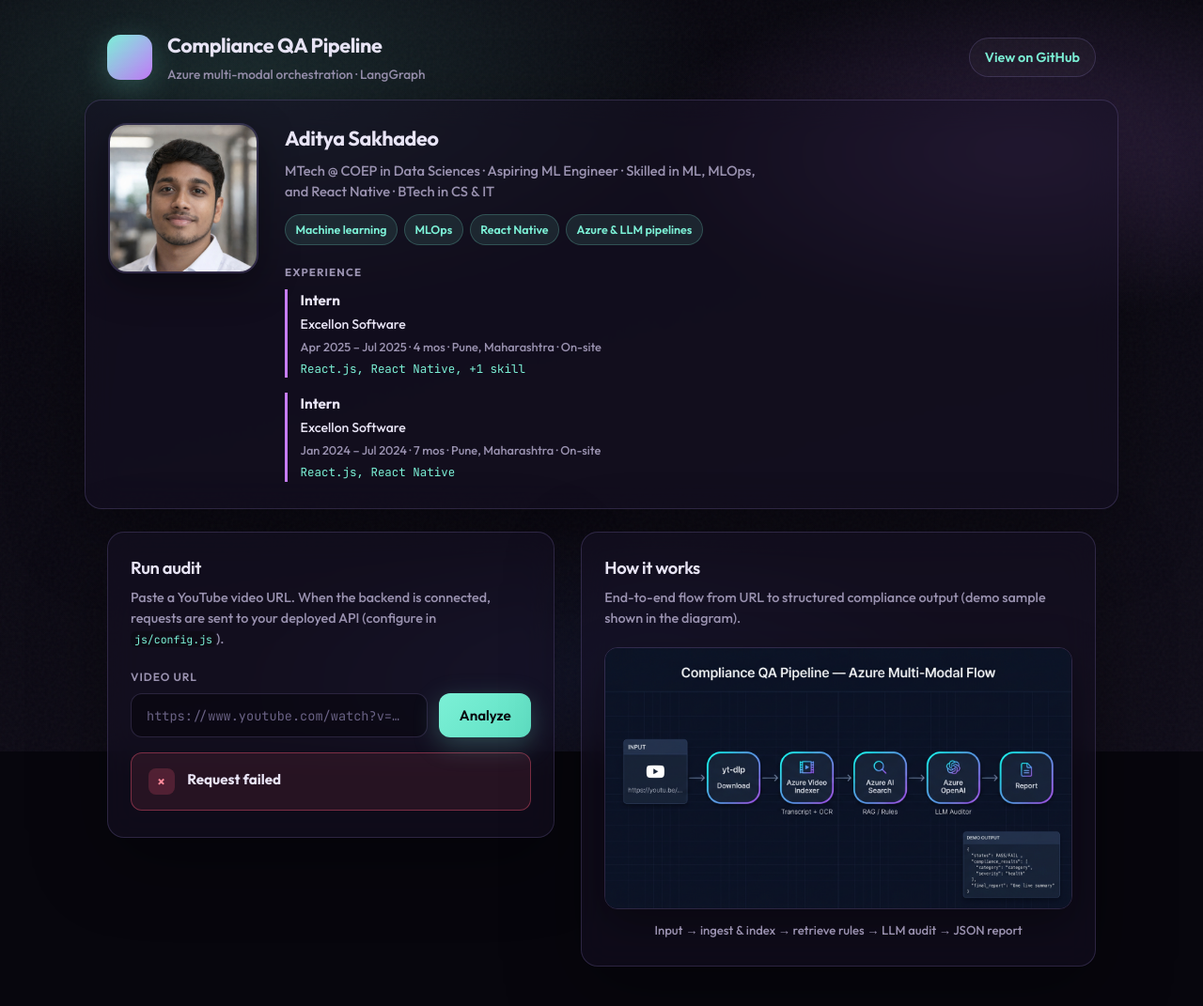
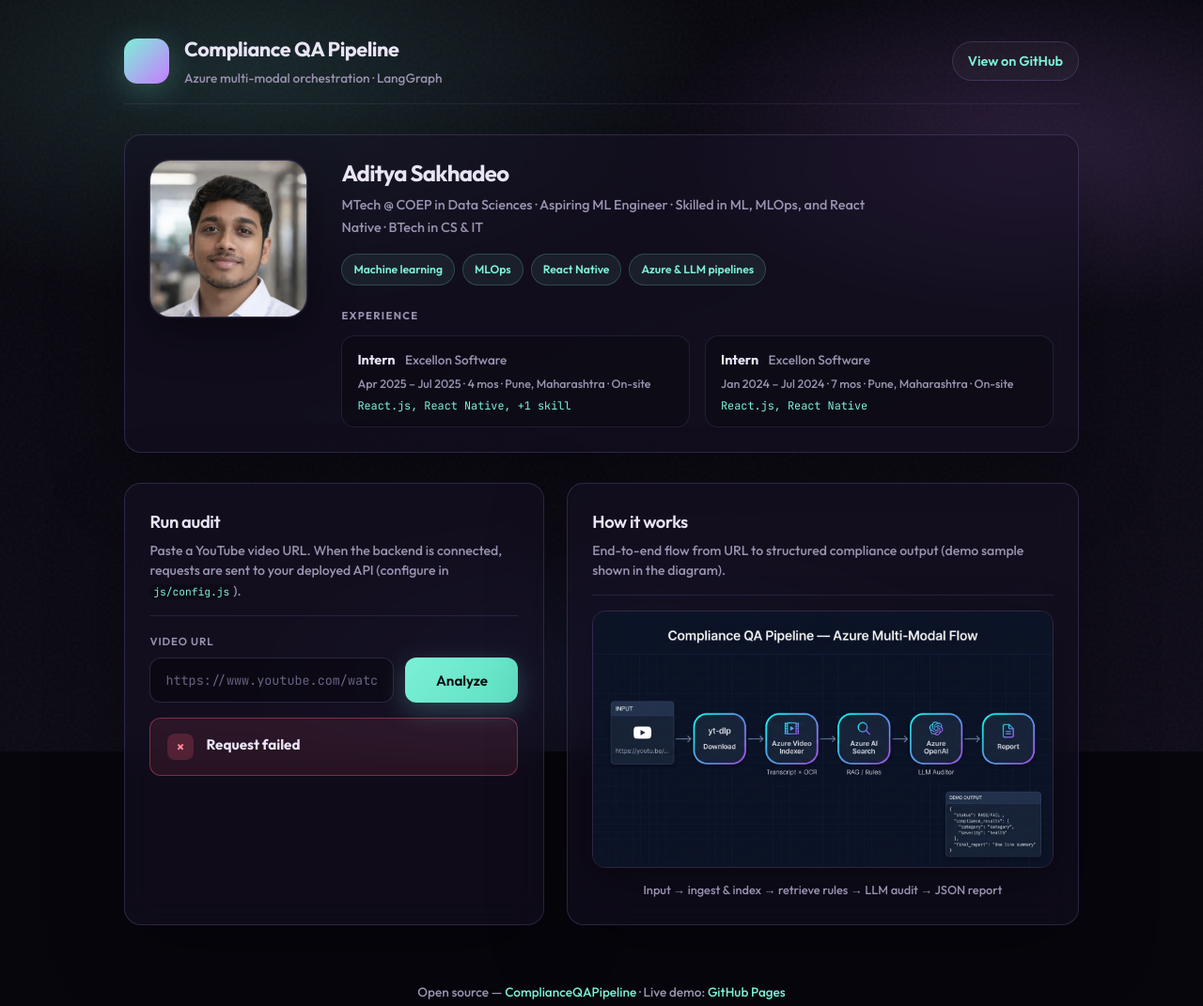
Before and after one commit to AdityaSakhadeo/ComplianceQAPipeline, a plain HTML site: page docs/index.html in a window 1280 px wide. Shown: the top 1071 px of the page at 94% size. Drawn offline with Linux system fonts and the light colour scheme.

Commit message:
styling changes

```diff
--- a/docs/css/styles.css
+++ b/docs/css/styles.css
@@ -15,6 +15,9 @@
   --radius: 18px;
   --font: "Outfit", system-ui, sans-serif;
   --mono: "JetBrains Mono", ui-monospace, monospace;
+  --content-max: 1080px;
+  --page-x: clamp(1.1rem, 4.2vw, 2rem);
+  --section-gap: clamp(1.25rem, 3vw, 2rem);
 }
 
 *,
@@ -34,6 +37,15 @@ body {
   color: var(--text);
   background: var(--bg0);
   line-height: 1.55;
+}
+
+/* Single alignment column for header → profile → main → footer */
+.shell {
+  width: 100%;
+  max-width: var(--content-max);
+  margin: 0 auto;
+  padding: 0 var(--page-x) 2.5rem;
+  box-sizing: border-box;
 }
 
 .bg-mesh {
@@ -64,10 +76,9 @@ body {
   flex-wrap: wrap;
   align-items: center;
   justify-content: space-between;
-  gap: 1rem;
-  max-width: 1100px;
-  margin: 0 auto;
-  padding: 2rem 1.5rem 1rem;
+  gap: 1rem 1.5rem;
+  padding: clamp(1.5rem, 4vw, 2.25rem) 0 1rem;
+  border-bottom: 1px solid rgba(180, 160, 255, 0.1);
 }
 
 .brand {
@@ -123,147 +134,190 @@ body.modal-open {
 .profile {
   position: relative;
   z-index: 1;
-  max-width: 1100px;
-  margin: 0 auto 1.5rem;
-  padding: 0 1.5rem;
+  margin: var(--section-gap) 0;
 }
 
 .profile-inner {
-  display: flex;
-  flex-direction: column;
-  align-items: center;
-  gap: 1.25rem;
+  display: grid;
+  grid-template-columns: 1fr;
+  gap: 1.5rem;
+  align-items: start;
+  justify-items: center;
   text-align: center;
 }
 
-@media (min-width: 640px) {
+@media (min-width: 720px) {
   .profile-inner {
-    flex-direction: row;
-    align-items: flex-start;
+    grid-template-columns: minmax(140px, 168px) minmax(0, 1fr);
+    gap: clamp(1.5rem, 4vw, 2.25rem);
+    justify-items: stretch;
     text-align: left;
-    gap: 1.75rem;
+  }
+
+  .profile-photo {
+    justify-self: center;
+  }
+
+  .profile-text {
+    min-width: 0;
   }
 }
 
 .profile-photo {
-  width: 140px;
-  height: 140px;
+  width: 148px;
+  height: 148px;
   object-fit: cover;
-  border-radius: 20px;
-  border: 2px solid var(--stroke);
-  box-shadow: 0 12px 40px rgba(0, 0, 0, 0.4);
-  flex-shrink: 0;
+  border-radius: 22px;
+  border: 1px solid var(--stroke);
+  box-shadow:
+    0 0 0 1px rgba(255, 255, 255, 0.04),
+    0 16px 48px rgba(0, 0, 0, 0.45);
 }
 
-@media (min-width: 640px) {
+@media (min-width: 720px) {
   .profile-photo {
-    width: 160px;
-    height: 160px;
+    width: 168px;
+    height: 168px;
+    justify-self: start;
   }
 }
 
+.profile-text {
+  width: 100%;
+}
+
 .profile-name {
-  margin: 0 0 0.4rem;
-  font-size: 1.35rem;
+  margin: 0 0 0.5rem;
+  font-size: clamp(1.25rem, 2.5vw, 1.5rem);
   font-weight: 700;
-  letter-spacing: -0.02em;
+  letter-spacing: -0.03em;
+  line-height: 1.2;
 }
 
 .profile-headline {
-  margin: 0 0 0.85rem;
-  font-size: 0.92rem;
+  margin: 0 0 1rem;
+  font-size: 0.9rem;
   color: var(--muted);
-  line-height: 1.5;
-  max-width: 52ch;
+  line-height: 1.65;
+  max-width: 62ch;
+  margin-left: auto;
+  margin-right: auto;
+}
+
+@media (min-width: 720px) {
+  .profile-headline {
+    margin-left: 0;
+    margin-right: 0;
+  }
 }
 
 .profile-skills {
   display: flex;
   flex-wrap: wrap;
-  gap: 0.45rem;
+  gap: 0.5rem;
   list-style: none;
-  margin: 0 0 1.25rem;
+  margin: 0 0 1.5rem;
   padding: 0;
   justify-content: center;
 }
 
-@media (min-width: 640px) {
+@media (min-width: 720px) {
   .profile-skills {
     justify-content: flex-start;
   }
 }
 
 .profile-skills li {
-  font-size: 0.78rem;
+  font-size: 0.76rem;
   font-weight: 600;
-  padding: 0.35rem 0.65rem;
+  padding: 0.4rem 0.75rem;
   border-radius: 999px;
-  background: rgba(124, 240, 214, 0.1);
-  border: 1px solid rgba(124, 240, 214, 0.22);
+  background: rgba(124, 240, 214, 0.08);
+  border: 1px solid rgba(124, 240, 214, 0.2);
   color: var(--accent);
 }
 
 .exp-heading {
-  margin: 0 0 0.6rem;
-  font-size: 0.72rem;
+  margin: 0 0 0.75rem;
+  font-size: 0.7rem;
   font-weight: 700;
   text-transform: uppercase;
-  letter-spacing: 0.1em;
+  letter-spacing: 0.12em;
   color: var(--muted);
+  text-align: left;
 }
 
-.exp-list {
-  list-style: none;
+.exp-grid {
+  display: grid;
+  gap: 0.75rem;
+}
+
+@media (min-width: 640px) {
+  .exp-grid {
+    grid-template-columns: 1fr 1fr;
+    gap: 1rem;
+  }
+}
+
+.exp-card {
   margin: 0;
-  padding: 0;
+  padding: 0.85rem 1rem;
+  text-align: left;
+  border-radius: 14px;
+  background: rgba(0, 0, 0, 0.22);
+  border: 1px solid rgba(180, 160, 255, 0.12);
   display: flex;
   flex-direction: column;
-  gap: 1rem;
+  gap: 0.35rem;
 }
 
-.exp-list li {
-  padding-left: 0.85rem;
-  border-left: 3px solid var(--accent2);
+.exp-card-head {
   display: flex;
-  flex-direction: column;
-  gap: 0.2rem;
+  flex-wrap: wrap;
+  align-items: baseline;
+  gap: 0.35rem 0.65rem;
 }
 
 .exp-role {
   font-weight: 700;
-  font-size: 0.95rem;
+  font-size: 0.9rem;
 }
 
 .exp-co {
-  font-size: 0.88rem;
-  color: var(--text);
+  font-size: 0.85rem;
+  color: var(--muted);
+  font-weight: 500;
 }
 
 .exp-meta {
-  font-size: 0.8rem;
+  margin: 0;
+  font-size: 0.78rem;
   color: var(--muted);
+  line-height: 1.45;
 }
 
 .exp-tech {
-  font-size: 0.78rem;
+  margin: 0;
+  font-size: 0.74rem;
   font-family: var(--mono);
   color: var(--accent);
+  line-height: 1.4;
 }
 
 .layout {
   position: relative;
   z-index: 1;
-  max-width: 1100px;
-  margin: 0 auto;
-  padding: 0 1.5rem 3rem;
+  padding: 0 0 1rem;
   display: grid;
-  gap: 1.75rem;
+  gap: var(--section-gap);
+  grid-template-columns: 1fr;
 }
 
 @media (min-width: 900px) {
   .layout {
-    grid-template-columns: 1fr 1.15fr;
-    align-items: start;
+    grid-template-columns: minmax(0, 1fr) minmax(0, 1.22fr);
+    align-items: stretch;
+    gap: 1.5rem;
   }
 }
 
@@ -273,8 +327,14 @@ body.modal-open {
   -webkit-backdrop-filter: blur(16px);
   border: 1px solid var(--stroke);
   border-radius: var(--radius);
-  padding: 1.5rem 1.5rem 1.75rem;
+  padding: clamp(1.25rem, 3vw, 1.65rem);
   box-shadow: 0 24px 80px rgba(0, 0, 0, 0.35);
+}
+
+.panel .panel-head {
+  margin-bottom: 1rem;
+  padding-bottom: 0.85rem;
+  border-bottom: 1px solid rgba(180, 160, 255, 0.12);
 }
 
 .panel-title {
@@ -285,9 +345,10 @@ body.modal-open {
 }
 
 .panel-desc {
-  margin: 0 0 1.25rem;
-  font-size: 0.9rem;
+  margin: 0;
+  font-size: 0.88rem;
   color: var(--muted);
+  line-height: 1.55;
 }
 
 .panel-desc code {
@@ -300,12 +361,13 @@ body.modal-open {
 }
 
 .form {
-  margin-bottom: 1rem;
+  margin-top: 1.15rem;
+  margin-bottom: 0;
 }
 
 .field-label {
   display: block;
-  font-size: 0.75rem;
+  font-size: 0.72rem;
   font-weight: 600;
   text-transform: uppercase;
   letter-spacing: 0.08em;
@@ -314,17 +376,29 @@ body.modal-open {
 }
 
 .input-wrap {
-  display: flex;
-  flex-wrap: wrap;
-  gap: 0.75rem;
+  display: grid;
+  grid-template-columns: 1fr;
+  gap: 0.65rem;
+  align-items: stretch;
+}
+
+@media (min-width: 520px) {
+  .input-wrap {
+    grid-template-columns: 1fr auto;
+    gap: 0.75rem;
+  }
+
+  .input-wrap .btn-primary {
+    min-width: 7.5rem;
+  }
 }
 
 .input-wrap input {
-  flex: 1 1 200px;
+  width: 100%;
   min-width: 0;
-  padding: 0.85rem 1rem;
+  padding: 0.88rem 1rem;
   font-family: var(--mono);
-  font-size: 0.85rem;
+  font-size: 0.84rem;
   color: var(--text);
   background: rgba(0, 0, 0, 0.35);
   border: 1px solid var(--stroke);
@@ -491,19 +565,36 @@ body.modal-open {
 }
 
 .diagram-caption {
-  margin: 0.75rem 0 0;
-  font-size: 0.82rem;
+  margin: 0.85rem 0 0;
+  font-size: 0.8rem;
   color: var(--muted);
   text-align: center;
+  line-height: 1.5;
+  max-width: 36rem;
+  margin-left: auto;
+  margin-right: auto;
+}
+
+.panel-diagram {
+  display: flex;
+  flex-direction: column;
+  min-height: 100%;
+}
+
+.panel-diagram .diagram-wrap {
+  flex: 1;
+  display: flex;
+  flex-direction: column;
 }
 
 .foot {
   position: relative;
   z-index: 1;
   text-align: center;
-  padding: 2rem 1rem 3rem;
+  padding: 2rem 0 0;
   font-size: 0.85rem;
   color: var(--muted);
+  line-height: 1.6;
 }
 
 .foot a {
--- a/docs/index.html
+++ b/docs/index.html
@@ -20,6 +20,7 @@
     <div class="bg-mesh" aria-hidden="true"></div>
     <div class="noise" aria-hidden="true"></div>
 
+    <div class="shell">
     <header class="top">
       <div class="brand">
         <span class="brand-mark" aria-hidden="true"></span>
@@ -59,36 +60,42 @@
             <li>Azure &amp; LLM pipelines</li>
           </ul>
           <h3 class="exp-heading">Experience</h3>
-          <ul class="exp-list">
-            <li>
+          <div class="exp-grid">
+            <article class="exp-card">
+              <div class="exp-card-head">
                 <span class="exp-role">Intern</span>
                 <span class="exp-co">Excellon Software</span>
-              <span class="exp-meta"
-                >Apr 2025 – Jul 2025 · 4 mos · Pune, Maharashtra · On-site</span
-              >
-              <span class="exp-tech">React.js, React Native, +1 skill</span>
-            </li>
-            <li>
+              </div>
+              <p class="exp-meta">
+                Apr 2025 – Jul 2025 · 4 mos · Pune, Maharashtra · On-site
+              </p>
+              <p class="exp-tech">React.js, React Native, +1 skill</p>
+            </article>
+            <article class="exp-card">
+              <div class="exp-card-head">
                 <span class="exp-role">Intern</span>
                 <span class="exp-co">Excellon Software</span>
-              <span class="exp-meta"
-                >Jan 2024 – Jul 2024 · 7 mos · Pune, Maharashtra · On-site</span
-              >
-              <span class="exp-tech">React.js, React Native</span>
-            </li>
-          </ul>
+              </div>
+              <p class="exp-meta">
+                Jan 2024 – Jul 2024 · 7 mos · Pune, Maharashtra · On-site
+              </p>
+              <p class="exp-tech">React.js, React Native</p>
+            </article>
+          </div>
         </div>
       </div>
     </section>
 
     <main class="layout">
       <section class="panel glass" aria-labelledby="run-title">
+        <div class="panel-head">
           <h2 id="run-title" class="panel-title">Run audit</h2>
           <p class="panel-desc">
             Paste a YouTube video URL. When the backend is connected, requests are
             sent to your deployed API (configure in
             <code>js/config.js</code>).
           </p>
+        </div>
 
         <form id="audit-form" class="form" novalidate>
           <label class="field-label" for="video-url">Video URL</label>
@@ -124,11 +131,13 @@
       </section>
 
       <section class="panel glass panel-diagram" aria-labelledby="how-title">
+        <div class="panel-head">
           <h2 id="how-title" class="panel-title">How it works</h2>
           <p class="panel-desc">
             End-to-end flow from URL to structured compliance output (demo sample
             shown in the diagram).
           </p>
+        </div>
         <figure class="diagram-wrap">
           <img
             src="assets/pipeline-architecture.png"
@@ -164,6 +173,7 @@
         >
       </p>
     </footer>
+    </div>
 
     <!-- Quota notice as modal popup -->
     <div
```
Lines whose indentation alone changed are shown as unchanged.
